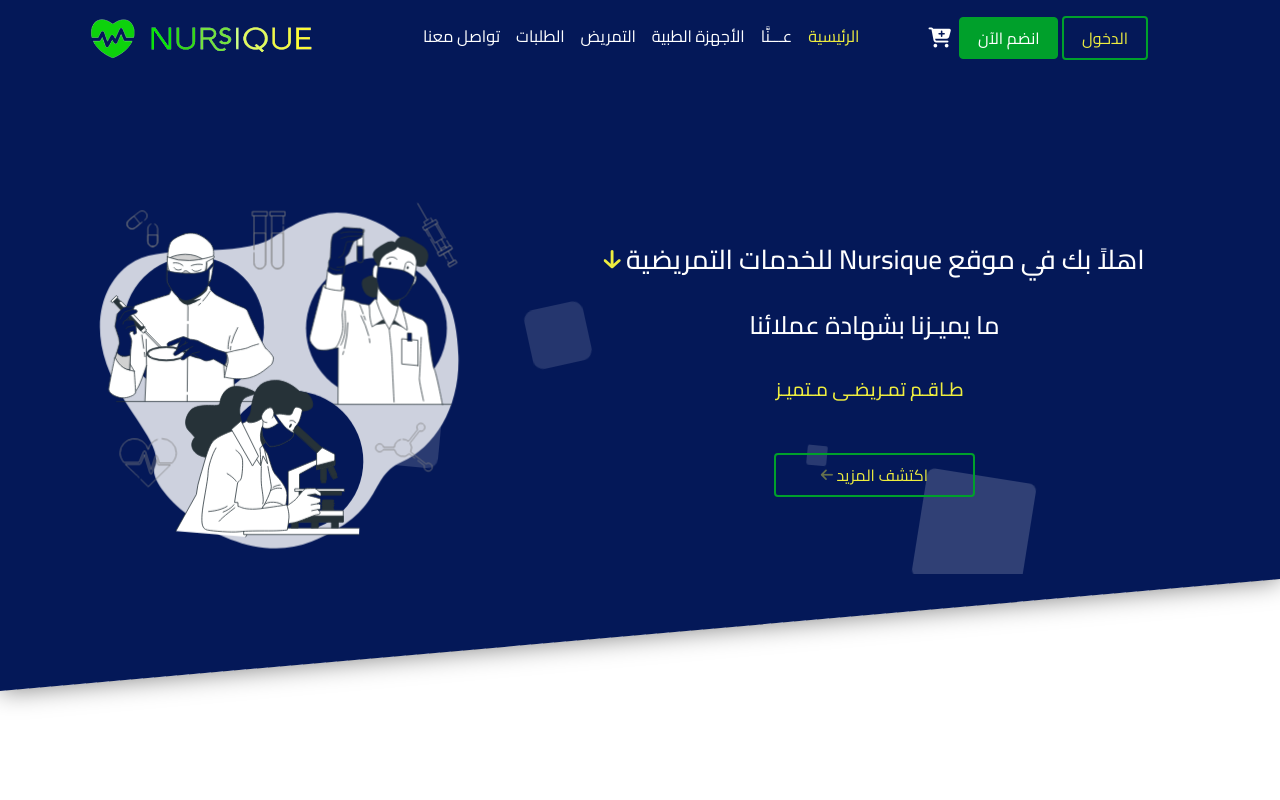
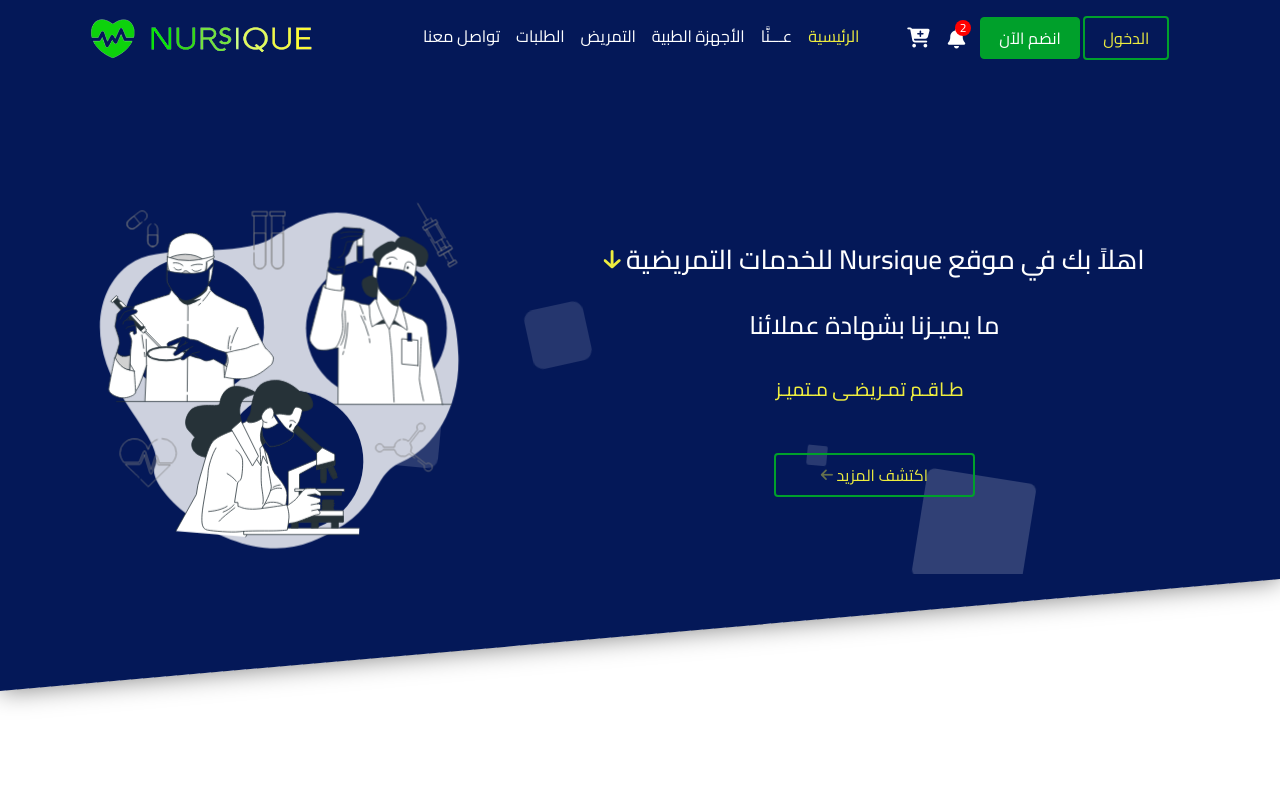
Before and after one commit to Kerolos-Morcos/ReactFinalProject, a React (Create React App) app: page /Home in a window 1280 px wide. Shown: the top 800 px of the page. Built offline with nearby package versions, Linux system fonts and the light colour scheme; no server answers.

Commit message:
16-6-2023 New Edits

```diff
--- a/public/index.html
+++ b/public/index.html
@@ -16,7 +16,6 @@
     -->
     <link rel="manifest" href="%PUBLIC_URL%/manifest.json" />
     <link href='https://unpkg.com/boxicons@2.1.4/css/boxicons.min.css' rel='stylesheet'>
-
 
 
 <!-- New From Elsawy -->
--- a/src/App.js
+++ b/src/App.js
@@ -31,9 +31,34 @@ import NurseProfileShowPage from './Pages/ShowNurseProfile/NurseProfileShowPage'
 import ShowNurseProfile from './Components/showNurseProfile/ShowNurseProfile';
 // import DeviceDetailsPage from './Pages/DeviceDetails/DeviceDetails';
 
+// Socket IO
+import { io } from "socket.io-client";
+
+function App() {
+  // Socket IO
+  const [username, setUsername] = useState('');
+  const [user, setUser] = useState('');
+const [socket, setSocket] = useState(null)
+
+  useEffect(()=>{
+     setSocket(io('http://localhost:5000'));
+  },[]);
+
+  useEffect(()=>{
+    socket?.emit("newUser", user)
+        // console.log(user)
+  },[socket, user]);
+  // Socket IO
 
 
-function App() {
+
+
+
+
+
+
+
+
   const [flag,setFlag]=useState(false);
   const location = useLocation();
 
@@ -50,7 +75,7 @@ function App() {
     <div className="App">
 
       <Scroll/>
-      {flag && <Navbar />}
+      {flag && <Navbar socket={socket} />}
       <Routes>
         <Route index path='/Home' element={<Home/>} />
         <Route path='/' element={<Login />} />
@@ -63,7 +88,7 @@ function App() {
         <Route path='contactUs' element={<ContactUs />} />
         <Route path='Devices' element={<Devices />} />
         <Route path='About' element={<About />} />
-        <Route path='Posts' element={<Posts />} />
+        <Route path='Posts' element={<Posts socket={socket} user={user} />} />
         <Route path='nurseProfile' element={<NurseProfilePage />} />
         <Route path='patientProfile' element={<PatientProfilePage />} />
         <Route path="/Devicedetails/:id" element={<Devicedetails />} />
--- a/src/Components/Nabar/NavbarComponent.js
+++ b/src/Components/Nabar/NavbarComponent.js
@@ -3,6 +3,17 @@ import NavStyle from "./Navbarcomponent.module.css";
 import Logo from "../../assets/images/Navbar__Logo.png";
 import { NavLink, Link } from "react-router-dom";
 import jwtDecode from "jwt-decode";
+
+
+// SOCKET IO
+
+
+
+
+
+
+
+
 
 function Navbar() {
   const [username, setUsername] = useState("");
@@ -183,7 +194,12 @@ function Navbar() {
                           />
                         </Link>
                       )}
-
+                      <span className={NavStyle.notification}>
+                          <i className="fa fa-bell text-white fa-lg "></i>
+                          <div className={NavStyle.counter}>
+                              2
+                          </div>
+                      </span>
                       {!username ? (
                         <>
                           <NavLink
--- a/src/Components/Nabar/Navbarcomponent.module.css
+++ b/src/Components/Nabar/Navbarcomponent.module.css
@@ -291,3 +291,37 @@ nav {
       margin: 0 auto;
 
     } */
+
+
+
+    /* SOCKET IO */
+    .notification{
+      position: relative;
+    }
+    .notification i{
+      cursor: pointer;
+      margin-right: 15px;
+      margin-left: 10px;
+      vertical-align: middle;
+    }
+
+    .counter{
+      width: 5px;
+      height: 5px;
+      background-color: red;
+      color: white;
+      border-radius: 50%;
+      padding: 8px;
+      font-size: 12px;
+      display: flex;
+      align-items: center;
+      justify-content: center;
+      position: absolute;
+      top: -1px;
+      right: 9px;
+    }
+
+
+
+
+    /* SOCKET IO */
--- a/src/Components/Posts/Post.js
+++ b/src/Components/Posts/Post.js
@@ -10,10 +10,15 @@ import { useFormik } from "formik";
 import * as Yup from "yup";
 import { json } from "react-router-dom";
 
-function Posts() {
+function Posts({socket, user}) {
   const [temp, setTemp] = useState(0);
   const handleClick = (_id) => {
     setTemp(_id);
+    socket.emit("sendNotification",{
+      nurseName: nameOfNurse.name,
+      nurseImg: nameOfNurse.profile,
+      nurseId: nameOfNurse._id
+    })
     console.log(temp);
   };
   // console.log(temp);
@@ -135,9 +140,6 @@ function Posts() {
     let elapsedTime;
 
 
-    let hour = "ساعة"
-
-
 
     if (elapsedTimeInSeconds < 60) {
       elapsedTime = `${elapsedTimeInSeconds} ثانية`;
@@ -233,6 +235,7 @@ function Posts() {
                                 </div>
                               </div>
 
+                    {/* Comments */}
                               {/* New */}
                               <ul
                                 className={`${"fb-comments"} ${
--- a/src/Components/homeComponent/topRated/TopRated.js
+++ b/src/Components/homeComponent/topRated/TopRated.js
@@ -26,7 +26,7 @@ function TopRated() {
   useEffect(() => {
     axios.get('http://localhost:3500/nurse/top-rated').then((res) => {
       getTopRated(res.data.data);
-      console.log(res.data.data);
+      // console.log(res.data.data);
     }).catch((error) => {
       console.log(error);
     });
@@ -46,7 +46,7 @@ function TopRated() {
     spaceBetween={100}
 
     slidesPerView={3}
-    onSlideChange={() => console.log('slide change')}
+    // onSlideChange={() => console.log('slide change')}
     // onSwiper={(swiper) => console.log(swiper)}
     navigation
     modules={[Navigation, Pagination, Scrollbar, A11y, EffectCoverflow, Autoplay]}
```
Also changed, not shown: Socket/index.js (added, +41 -0 lines), Socket/package.json (added, +18 -0 lines), 1 other file (tests, documents, lock files or other folders).
